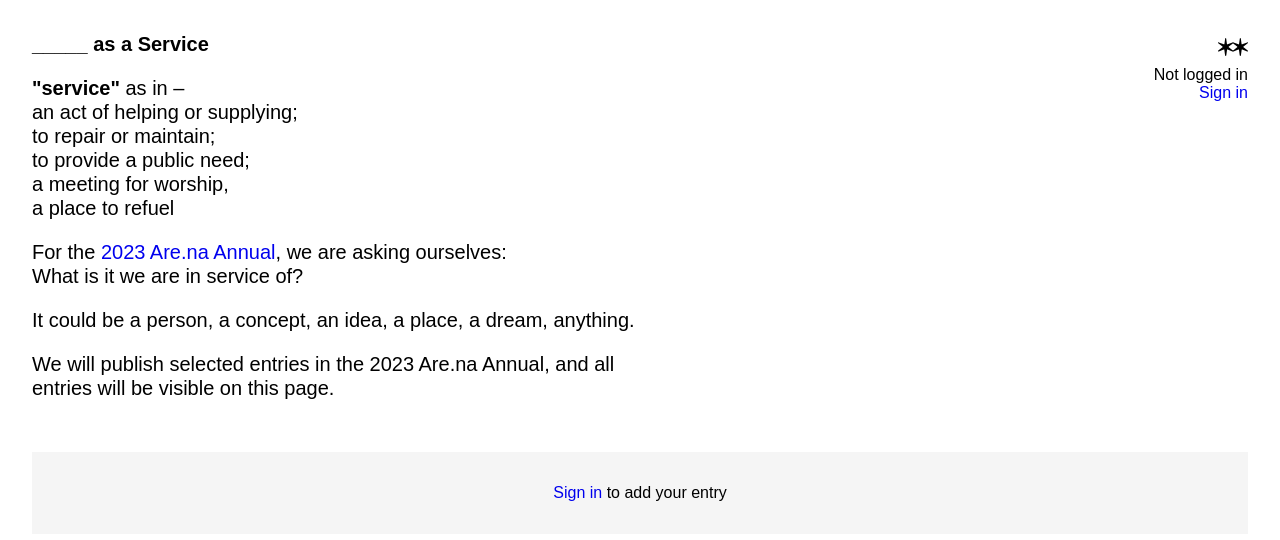
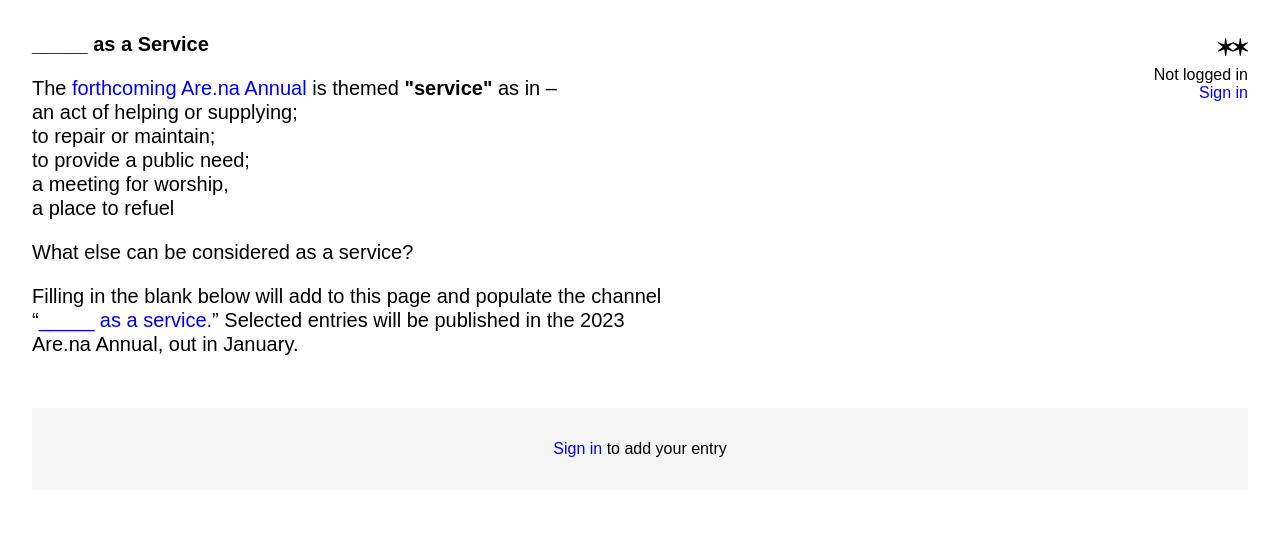
Before and after one commit to aredotna/arena-annual-2023, a Next.js app: page / in a window 1280 px wide. Shown: the top 540 px of the page. Built offline with nearby package versions, Linux system fonts and the light colour scheme; no server answers.

Commit message:
Update description

```diff
--- a/pages/index.tsx
+++ b/pages/index.tsx
@@ -40,7 +40,7 @@
         <Description>
           <strong>_____ as a Service</strong>
           <p>
-            <strong>&quot;service&quot;</strong> as in – <br/>
+            The <a href="https://www.are.na/blog/open-call-for-pitches-for-the-2023-are-na-annual">forthcoming Are.na Annual</a> is themed <strong>&quot;service&quot;</strong> as in – <br/>
             an act of helping or supplying;<br/>
             to repair or maintain;<br />
             to provide a public need;<br/>
@@ -48,14 +48,10 @@
             a place to refuel
           </p>
           <p>
-            For the <a href="https://www.are.na/blog/open-call-for-pitches-for-the-2023-are-na-annual">2023 Are.na Annual</a>, we are asking ourselves: <br/>
-            What is it we are in service of? <br/>
+            What else can be considered as a service?
           </p>
           <p>
-            It could be a person, a concept, an idea, a place, a dream, anything. <br/>
-          </p>
-          <p>
-            We will publish selected entries in the 2023 Are.na Annual, and all entries will be visible on this page. <br/>
+            Filling in the blank below will add to this page and populate the channel “<a href="https://www.are.na/are-na-team/______-as-a-service">_____ as a service.</a>” Selected entries will be published in the 2023 Are.na Annual, out in January.
           </p>
         </Description>
 
```
